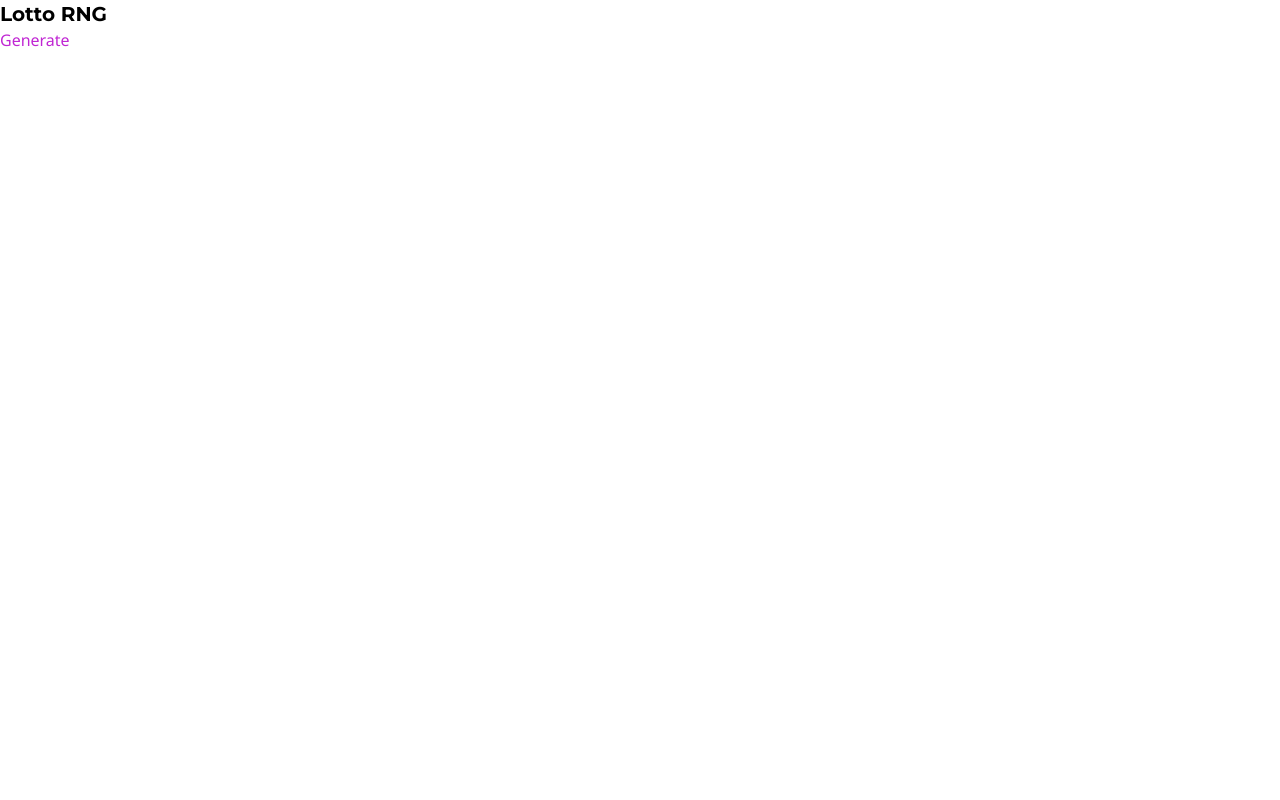
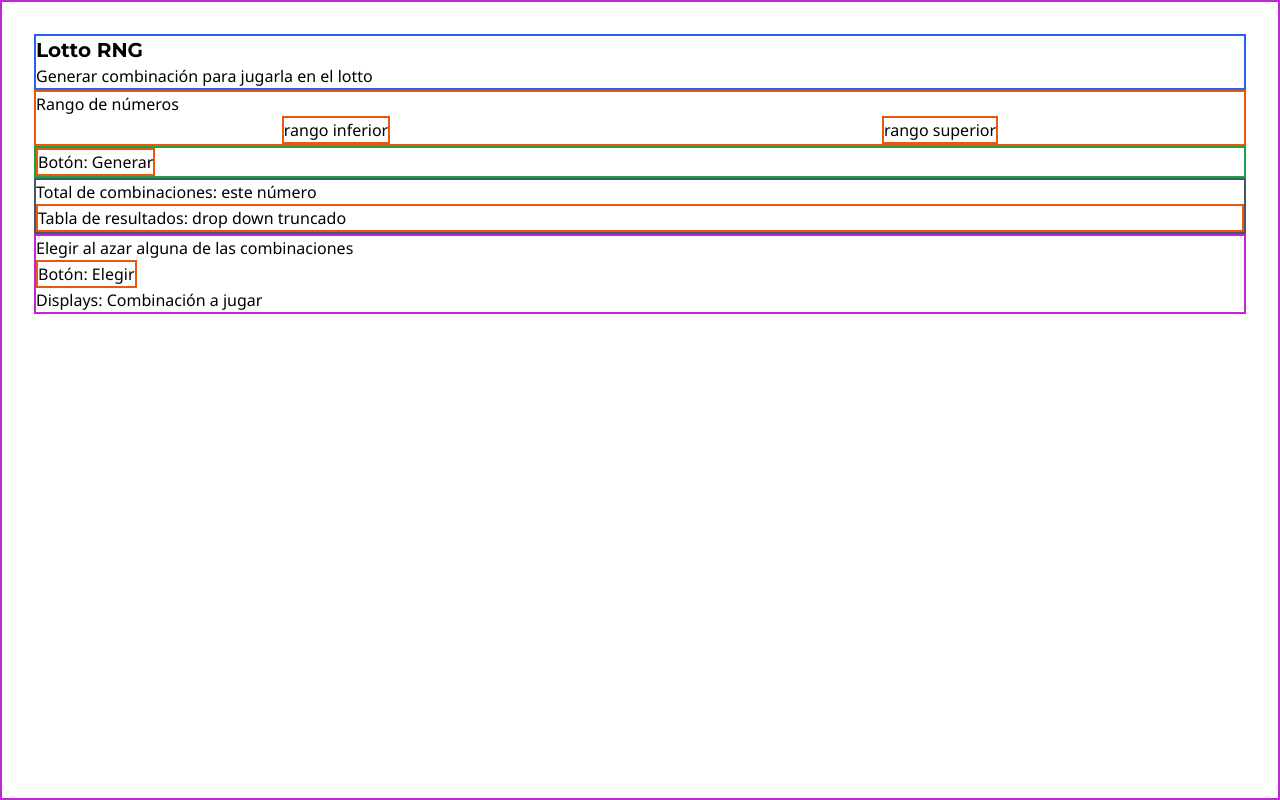
Before and after one commit to robertoignacio/lottorng, a Next.js app: page / in a window 1280 px wide. Built offline with nearby package versions, Linux system fonts and the light colour scheme.

Commit message:
pre react component

```diff
--- a/app/layout.tsx
+++ b/app/layout.tsx
@@ -1,7 +1,7 @@
 import type { Metadata } from "next";
 import "@/app/ui/globals.css";
 
-import { montserrat } from "@/app/ui/fonts";
+import { noto_sans } from "@/app/ui/fonts";
 
 export const metadata: Metadata = {
   title: "Lotto RNG",
@@ -11,7 +11,7 @@ export const metadata: Metadata = {
 export default function RootLayout({ children, }: Readonly<{children: React.ReactNode;}>) {
   return (
     <html lang="en">
-      <body className={`${montserrat.className} antialiased`}>
+      <body className={`${noto_sans.className} antialiased`}>
         {children}
       </body>
     </html>
--- a/app/page.tsx
+++ b/app/page.tsx
@@ -1,14 +1,46 @@
 
-import { montserrat, noto_sans } from "@/app/ui/fonts";
+// body font: noto_sans
+// accent font: montserrat
+import { montserrat } from "@/app/ui/fonts";
 
 export default function Home() {
   return (
-    <div>
-      <h1 className={`${montserrat.className} text-xl font-bold antialiased`}>Lotto RNG</h1>
-      <p className={`${noto_sans.className} text-s font-normal text-fuchsia-600 antialiased`}>Generate </p>
+    <div className="border-2 border-solid border-fuchsia-600 p-8 min-h-screen">
 
-      <main></main>
-      <footer></footer>
+      <div className="border-2 border-solid border-blue-600">
+        <h1 className={`${montserrat.className} text-xl font-bold antialiased`}>Lotto RNG</h1>
+        <p>Generar combinación para jugarla en el lotto</p>
+      </div>
+
+      <div className="border-2 border-solid border-orange-600">
+        <p className="text-s font-normal antialiased">Rango de números</p>
+        <div className="flex justify-around">
+          <div className="border-2 border-solid border-orange-600">
+            <p className="text-s font-normal antialiased">rango inferior</p>
+          </div>
+          <div className="border-2 border-solid border-orange-600">
+          <p className="text-s font-normal antialiased">rango superior</p>
+          </div>
+        </div>
+      </div>
+
+      <div className="border-2 border-solid border-green-600">
+        <button className="border-2 border-solid border-orange-600">Botón: Generar</button>
+      </div>
+
+      <div className="border-2 border-solid border-slate-600">
+        <p>Total de combinaciones: este número</p>
+        <div className="border-2 border-solid border-orange-600">
+        <p>Tabla de resultados: drop down truncado</p>
+        </div>
+      </div>
+
+      <div className="border-2 border-solid border-fuchsia-600">
+        <p>Elegir al azar alguna de las combinaciones</p>
+        <button className="border-2 border-solid border-orange-600">Botón: Elegir</button>
+        <p>Displays: Combinación a jugar</p>
+      </div>
+
     </div>
   );
 }
```
